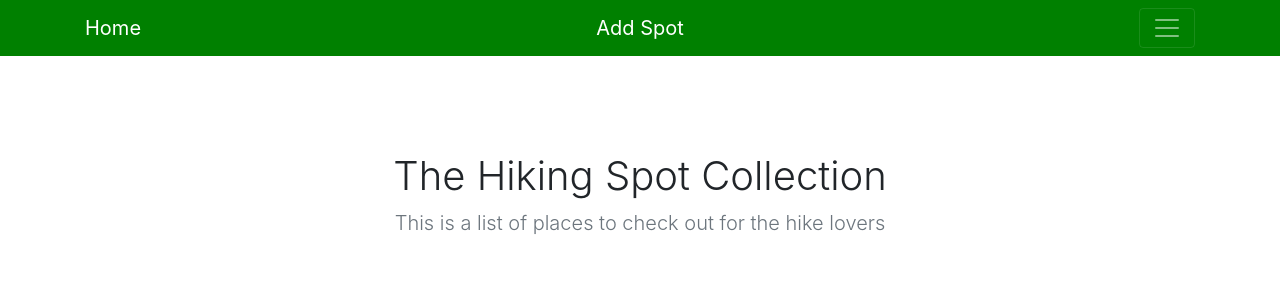
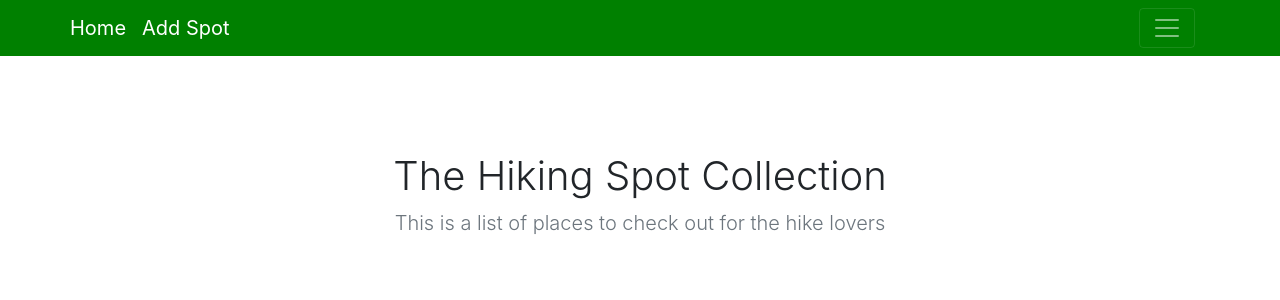
Before and after one commit to ShinThirty/sf90-spider, a Flask app: page / in a window 1280 px wide. Shown: the top 300 px of the page. Run offline with Flask 2, Linux system fonts and the light colour scheme; some libraries are stand-ins or nearby versions.

Commit message:
Align navbar button properly

```diff
--- a/webapp/templates/base.html
+++ b/webapp/templates/base.html
@@ -25,11 +25,15 @@
 
       <div class="navbar navbar-dark navbar-custom box-shadow">
         <div class="container d-flex justify-content-between">
-          <a href="{{ url_for('core.index') }}" class="navbar-brand d-flex align-items-center">Home</a>
-          <a href="{{ url_for('core.add') }}" class="navbar-brand d-flex align-items-center">Add Spot</a>
-          <button class="navbar-toggler collapsed" type="button" data-toggle="collapse" data-target="#navbarHeader" aria-controls="navbarHeader" aria-expanded="false" aria-label="Toggle navigation">
-            <span class="navbar-toggler-icon"></span>
-          </button>
+          <div class="row">
+            <a href="{{ url_for('core.index') }}" class="navbar-brand d-flex align-items-center">Home</a>
+            <a href="{{ url_for('core.add') }}" class="navbar-brand d-flex align-items-center">Add Spot</a>
+          </div>
+          <div>
+            <button class="navbar-toggler collapsed" type="button" data-toggle="collapse" data-target="#navbarHeader" aria-controls="navbarHeader" aria-expanded="false" aria-label="Toggle navigation">
+              <span class="navbar-toggler-icon"></span>
+            </button>
+          </div>
         </div>
       </div>
     </header>
```
